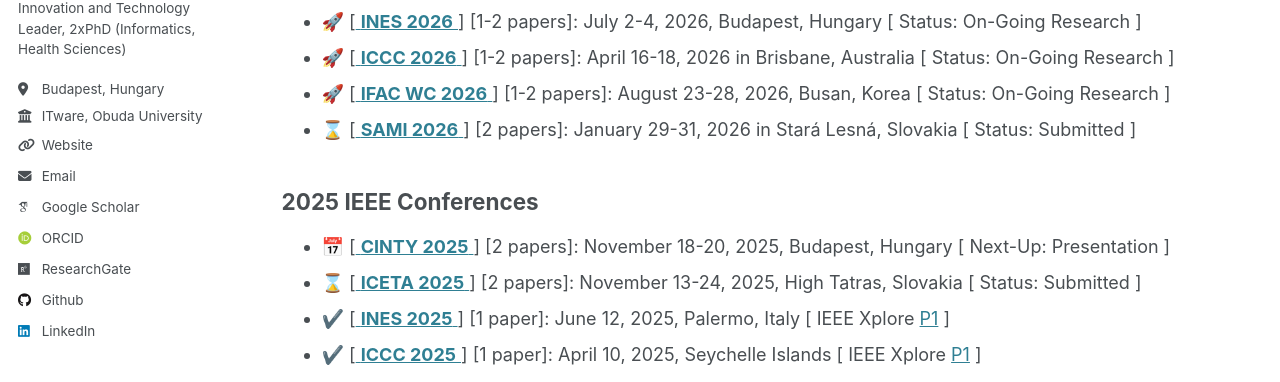
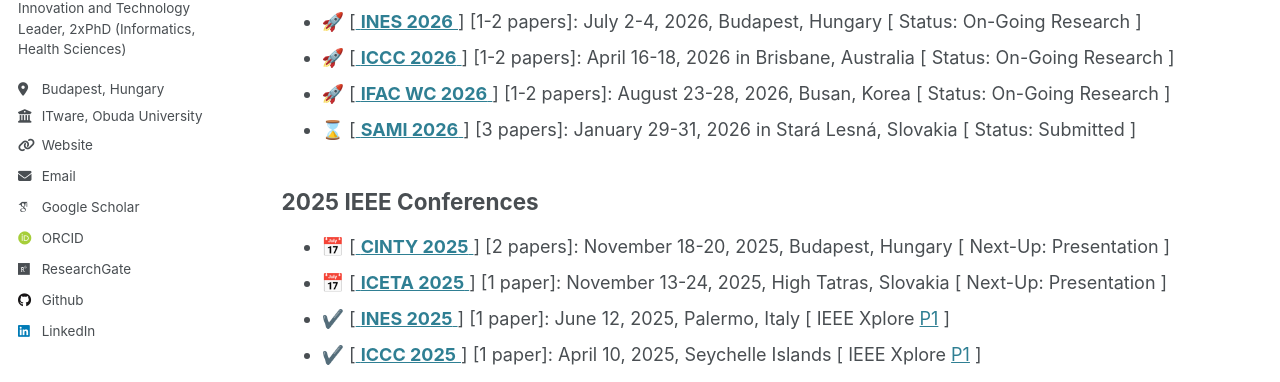
Before and after one commit to biroka/biroka.github.io, a Jekyll site: the page built from _pages/schedule.md, in a window 1280 px wide and 900 px high. Shown: the part 324-706 px from the top of the window. Built offline with Jekyll 4.4.1, drawn with Linux system fonts in a browser that asks for light colours; emoji names are drawn with the system emoji font; some web fonts are replaced.

Commit message:
Update schedule.md

```diff
--- a/_pages/schedule.md
+++ b/_pages/schedule.md
@@ -13,11 +13,11 @@ author_profile: true
   * :rocket: [[ **INES 2026** ](http://www.ines-conf.org/ines-conf/2026index.html) ] [1-2 papers]: July 2-4, 2026, Budapest, Hungary [ Status: On-Going Research ]
   * :rocket: [[ **ICCC 2026** ](https://conf.uni-obuda.hu/iccc2026/) ] [1-2 papers]: April 16-18, 2026 in Brisbane, Australia [ Status: On-Going Research ]
   * :rocket: [[ **IFAC WC 2026** ](https://www.ifac2026.org/fairDash.do) ] [1-2 papers]: August 23-28, 2026, Busan, Korea [ Status: On-Going Research ]
-  * :hourglass: [[ **SAMI 2026** ](https://conf.uni-obuda.hu/sami2026/) ] [2 papers]: January 29-31, 2026 in Stará Lesná, Slovakia [ Status: Submitted ]
+  * :hourglass: [[ **SAMI 2026** ](https://conf.uni-obuda.hu/sami2026/) ] [3 papers]: January 29-31, 2026 in Stará Lesná, Slovakia [ Status: Submitted ]
 
 ## 2025 IEEE Conferences
   * :date: [[ **CINTY 2025** ](https://conf.uni-obuda.hu/cinti2025/) ] [2 papers]: November 18-20, 2025, Budapest, Hungary [ Next-Up: Presentation ]
-  * :hourglass: [[ **ICETA 2025** ](https://www.iceta.sk/) ] [2 papers]: November 13-24, 2025, High Tatras, Slovakia [ Status: Submitted ]
+  * :date: [[ **ICETA 2025** ](https://www.iceta.sk/) ] [1 paper]: November 13-24, 2025, High Tatras, Slovakia [ Next-Up: Presentation ]
   * :heavy_check_mark: [[ **INES 2025** ](http://www.ines-conf.org/ines-conf/2025index.html) ] [1 paper]: June 12, 2025, Palermo, Italy [ IEEE Xplore [P1](https://ieeexplore.ieee.org/document/11078199/) ]
   * :heavy_check_mark: [[ **ICCC 2025** ](https://conf.uni-obuda.hu/iccc2025/index.html) ] [1 paper]: April 10, 2025, Seychelle Islands [ IEEE Xplore [P1](https://ieeexplore.ieee.org/document/10999140/) ]
 
```
